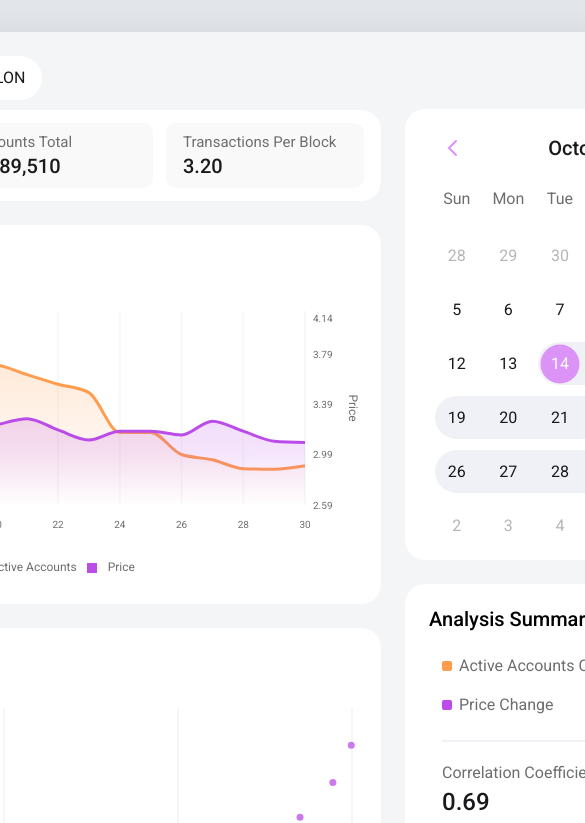
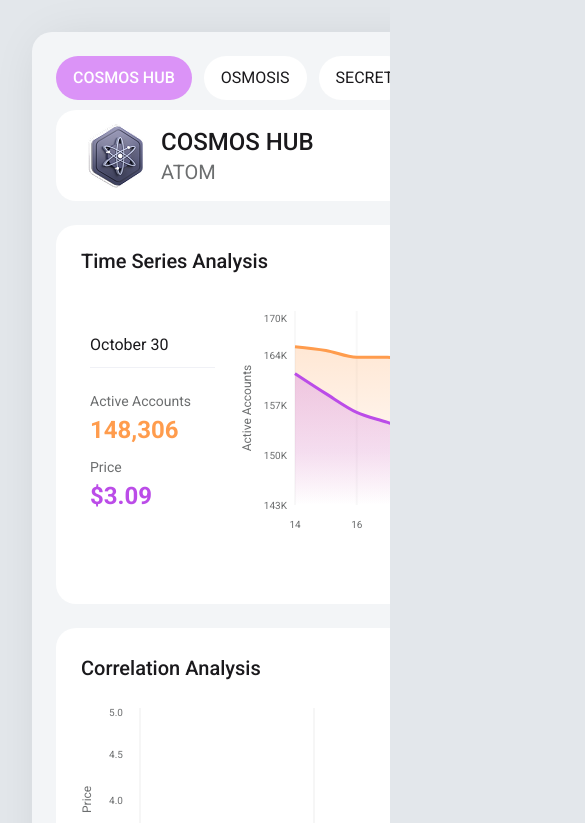
Before and after one commit to TeamGooood/1stProject, a React (Vite) app: page / in a window 390 px wide. Shown: the top 823 px of the page, 585 px wide, since content can reach past the window. Built offline with nearby package versions, Linux system fonts and the light colour scheme.

Commit message:
fix: Enable horizontal scroll on mobile devices

```diff
--- a/src/App.jsx
+++ b/src/App.jsx
@@ -15,8 +15,8 @@
   })
 
   return (
-    <div className="min-h-screen flex items-center justify-center p-8">
-      <div className="bg-bg-main rounded-[20px] w-[1300px] h-[950px] p-6 shadow-[10px_10px_50px_0px_rgba(0,0,0,0.1)]">
+    <div className="min-h-screen p-8 overflow-x-auto">
+      <div className="bg-bg-main rounded-[20px] min-w-[1300px] w-[1300px] h-[950px] p-6 shadow-[10px_10px_50px_0px_rgba(0,0,0,0.1)] mx-auto my-auto">
         <div className="flex gap-6 h-full">
           {/* 왼쪽 영역 */}
           <div className="flex-1 flex flex-col gap-6">
--- a/src/index.css
+++ b/src/index.css
@@ -31,6 +31,7 @@
 body {
   font-family: 'Roboto';
   background-color: #E3E7EB;
+  overflow-x: auto;
 }
 
 /* ==================== Gradients ==================== */
```
